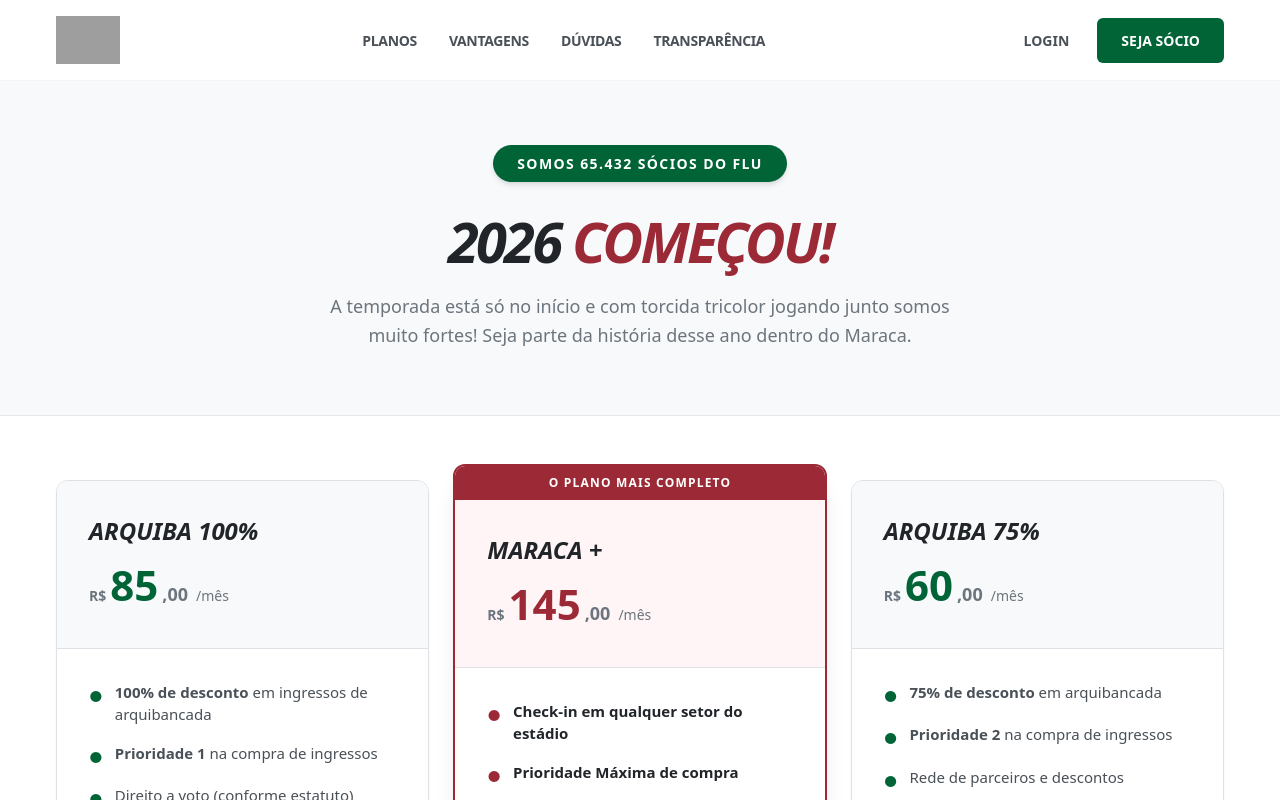
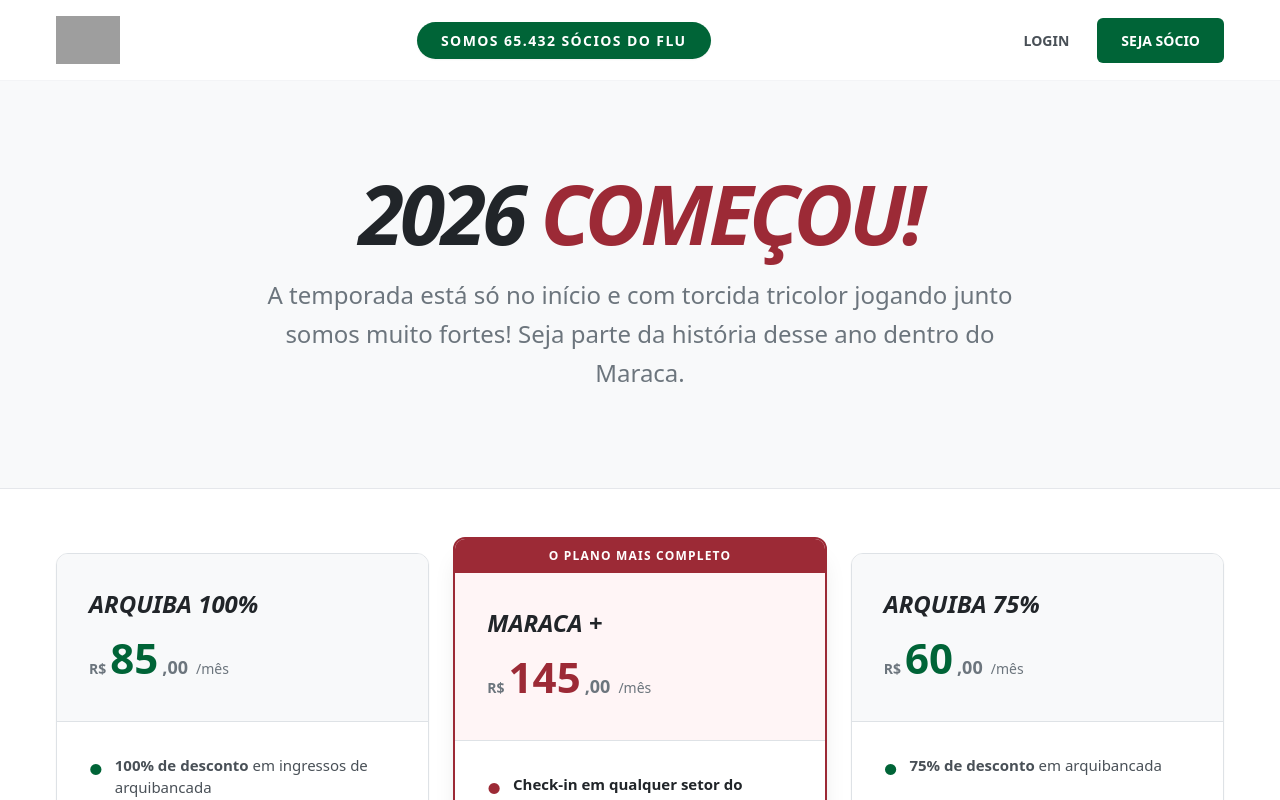
Before and after one commit to Feng-Brasil/lp-fluminense-planos-arquiba-2026, a Next.js app: page / in a window 1280 px wide. Shown: the top 800 px of the page. Built offline with nearby package versions, Linux system fonts and the light colour scheme; grey boxes are pictures that could not be loaded.

Commit message:
Ajustes no primeiro scroll: aumentar tamanho do título e subtítulo, e mover contador para a barra de navegação.

```diff
--- a/app/page.tsx
+++ b/app/page.tsx
@@ -17,12 +17,11 @@
             </a>
           </div>
 
-          {/* NAV LINKS */}
-          <div className="hidden lg:flex items-center gap-8 text-[14px] font-bold text-[#495057]">
-            <a href="#" className="hover:text-[#006437] transition-colors uppercase tracking-tight">Planos</a>
-            <a href="#" className="hover:text-[#006437] transition-colors uppercase tracking-tight">Vantagens</a>
-            <a href="#" className="hover:text-[#006437] transition-colors uppercase tracking-tight">Dúvidas</a>
-            <a href="#" className="hover:text-[#006437] transition-colors uppercase tracking-tight">Transparência</a>
+          {/* CONTADOR DE SÓCIOS (SUBSTITUINDO NAV LINKS) */}
+          <div className="hidden lg:flex items-center">
+            <div className="bg-[#006437] text-white px-6 py-2 rounded-full text-[14px] font-black uppercase tracking-widest shadow-sm">
+              SOMOS 65.432 SÓCIOS DO FLU
+            </div>
           </div>
 
           {/* ACTIONS */}
@@ -36,18 +35,13 @@
       </nav>
 
       {/* HERO SECTION */}
-      <section className="relative bg-[#F8F9FA] py-16 border-b border-gray-200">
+      <section className="relative bg-[#F8F9FA] py-24 border-b border-gray-200">
         <div className="max-w-[1200px] mx-auto px-4">
           <div className="flex flex-col items-center text-center">
-            {/* CONTADOR CENTRALIZADO */}
-            <div className="bg-[#006437] text-white px-6 py-2 rounded-full text-[14px] font-black uppercase tracking-widest mb-6 shadow-md">
-              SOMOS 65.432 SÓCIOS DO FLU
-            </div>
-
-            <h1 className="text-[40px] md:text-[56px] font-black text-[#212529] leading-tight mb-4 uppercase italic tracking-tighter">
+            <h1 className="text-[50px] md:text-[82px] font-black text-[#212529] leading-[0.9] mb-6 uppercase italic tracking-tighter">
               2026 <span className="text-[#9C2A36]">COMEÇOU!</span>
             </h1>
-            <p className="text-[18px] text-[#6C757D] max-w-2xl font-medium leading-relaxed">
+            <p className="text-[20px] md:text-[24px] text-[#6C757D] max-w-3xl font-medium leading-relaxed">
               A temporada está só no início e com torcida tricolor jogando junto somos muito fortes! Seja parte da história desse ano dentro do Maraca.
             </p>
           </div>
```
